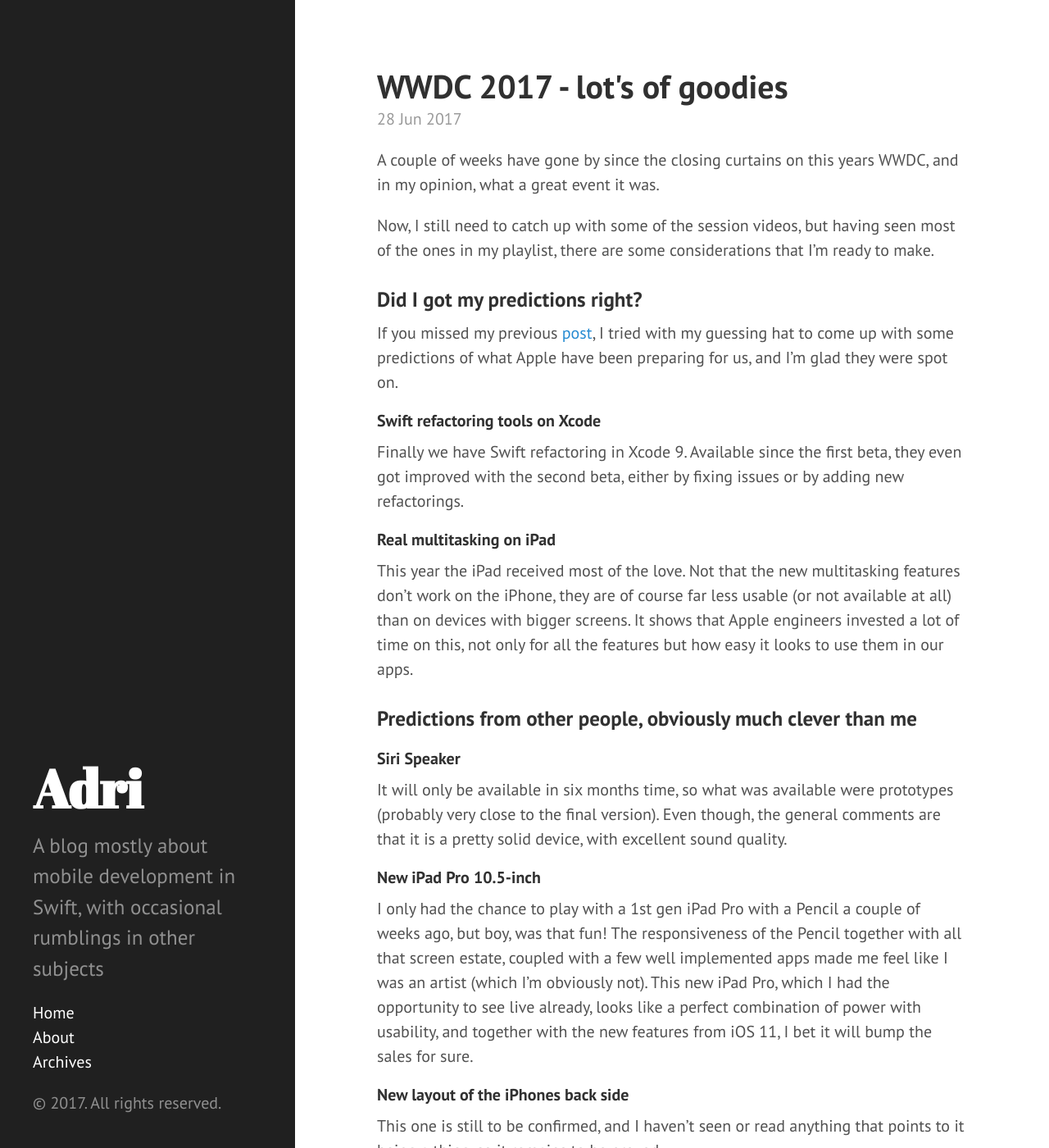
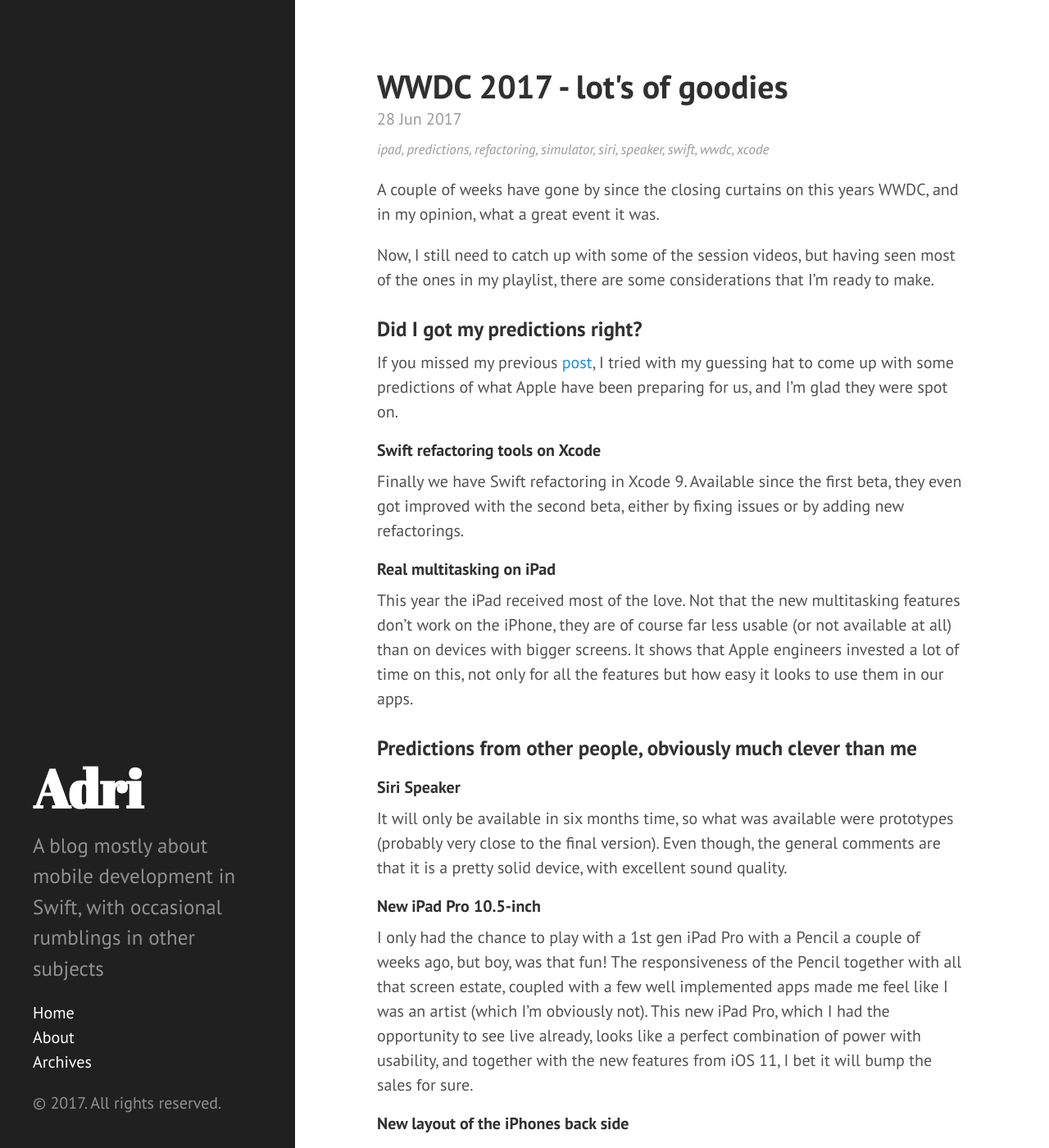
Before and after one commit to amg1976/amg1976.github.io, a Jekyll site: the page built from _posts/2017-06-28-wwdc-2017-review.md, in a window 1280 px wide and 1400 px high. Shown: the whole window at 82% size. Built offline with Jekyll 4.4.1, drawn with Linux system fonts in a browser that asks for light colours.

Commit message:
Added static tags

```diff
--- a/_layouts/post.html
+++ b/_layouts/post.html
@@ -5,6 +5,7 @@
 <div class="post">
   <h1 class="post-title">{{ page.title }}</h1>
   <span class="post-date">{{ page.date | date_to_string }}</span>
+  <span class="post-tags">{{ page.tags | sort | join: ", " }}</span>
   {{ content }}
 </div>
 
--- a/_posts/2017-06-28-wwdc-2017-review.md
+++ b/_posts/2017-06-28-wwdc-2017-review.md
@@ -3,6 +3,7 @@
 title:  "WWDC 2017 - lot's of goodies"
 date:   2017-06-28 16:00:00 +0000
 categories: blog
+tags: wwdc predictions siri speaker swift xcode ipad simulator refactoring
 ---
 A couple of weeks have gone by since the closing curtains on this years WWDC, and in my opinion, what a great event it was.
 
--- a/public/css/poole.css
+++ b/public/css/poole.css
@@ -324,6 +324,16 @@
   color: #9a9a9a;
 }
 
+/* Meta data line below post date */
+.post-tags {
+  display: block;
+  margin-top: -.5rem;
+  margin-bottom: 1rem;
+  color: #9a9a9a;
+  font-size: 85%;
+  font-style: italic;
+}
+
 /* Related posts */
 .related {
   padding-top: 2rem;
```
Also changed, not shown: _posts/2017-06-02-what-to-expect-wwdc-2017.md (+1 -0 lines), Gemfile.lock.
